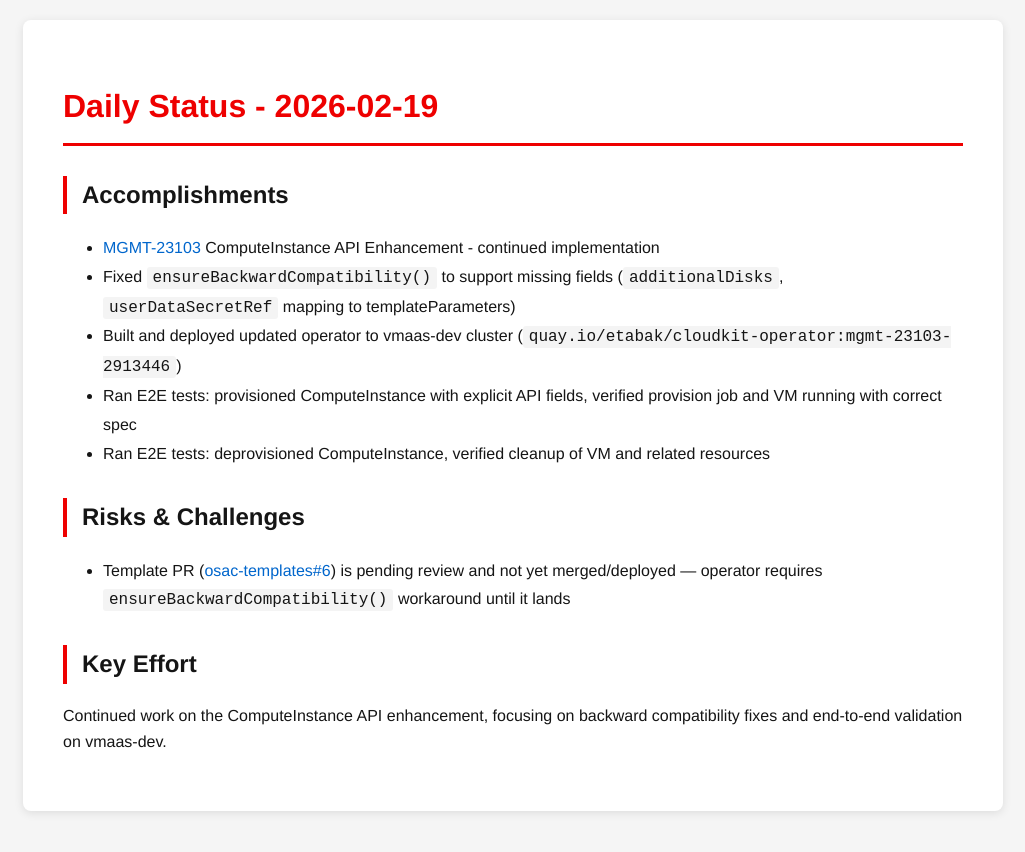
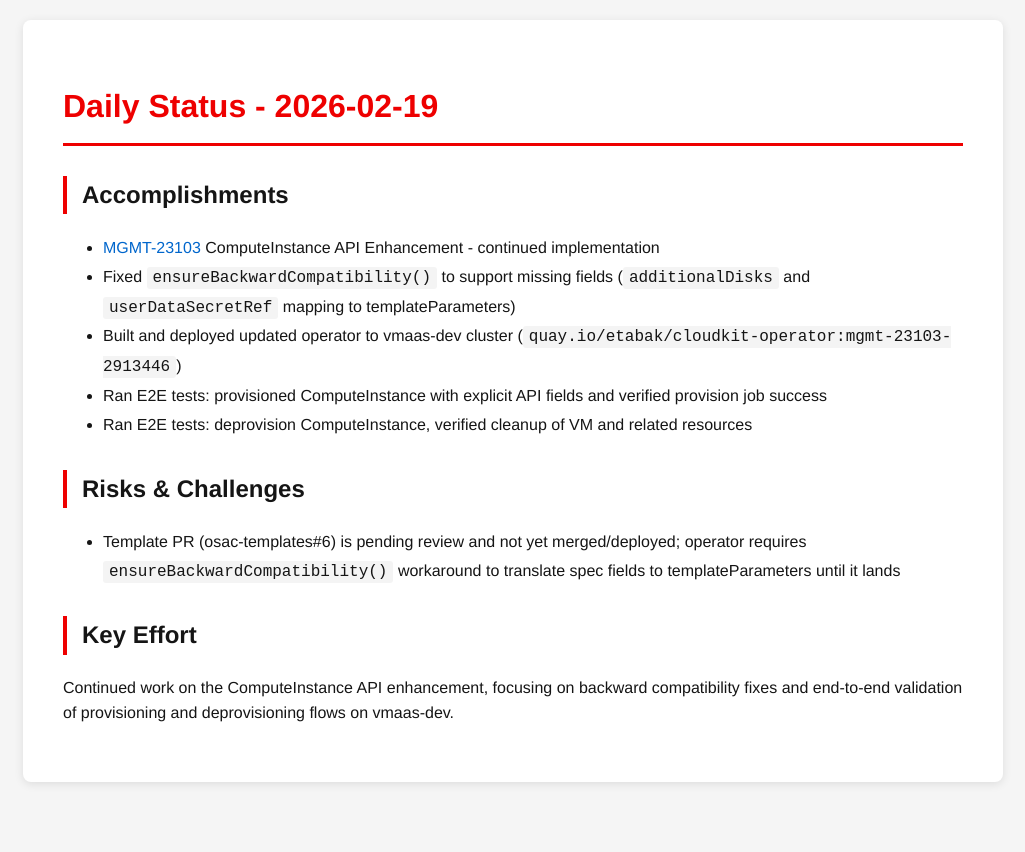
Before and after one commit to tzvatot/daily-status, a Jekyll site: the page built from 2026-02-19.md, in a window 1280 px wide. Shown: the top 852 px of the page, without its empty margins (127-1152 px from the left). Built offline with Jekyll 4.4.1, drawn with Linux system fonts in a browser that asks for light colours.

Commit message:
Daily status update - 2026-02-19

```diff
--- a/2026-02-19.md
+++ b/2026-02-19.md
@@ -7,14 +7,17 @@ date: 2026-02-19
 # Daily Status - 2026-02-19
 
 ## Accomplishments
+
 - [MGMT-23103](https://issues.redhat.com/browse/MGMT-23103) ComputeInstance API Enhancement - continued implementation
-- Fixed `ensureBackwardCompatibility()` to support missing fields (`additionalDisks`, `userDataSecretRef` mapping to templateParameters)
+- Fixed `ensureBackwardCompatibility()` to support missing fields (`additionalDisks` and `userDataSecretRef` mapping to templateParameters)
 - Built and deployed updated operator to vmaas-dev cluster (`quay.io/etabak/cloudkit-operator:mgmt-23103-2913446`)
-- Ran E2E tests: provisioned ComputeInstance with explicit API fields, verified provision job and VM running with correct spec
-- Ran E2E tests: deprovisioned ComputeInstance, verified cleanup of VM and related resources
+- Ran E2E tests: provisioned ComputeInstance with explicit API fields and verified provision job success
+- Ran E2E tests: deprovision ComputeInstance, verified cleanup of VM and related resources
 
 ## Risks & Challenges
-- Template PR ([osac-templates#6](https://github.com/osac-project/osac-templates/pull/6)) is pending review and not yet merged/deployed — operator requires `ensureBackwardCompatibility()` workaround until it lands
+
+- Template PR (osac-templates#6) is pending review and not yet merged/deployed; operator requires `ensureBackwardCompatibility()` workaround to translate spec fields to templateParameters until it lands
 
 ## Key Effort
-Continued work on the ComputeInstance API enhancement, focusing on backward compatibility fixes and end-to-end validation on vmaas-dev.
+
+Continued work on the ComputeInstance API enhancement, focusing on backward compatibility fixes and end-to-end validation of provisioning and deprovisioning flows on vmaas-dev.
```
